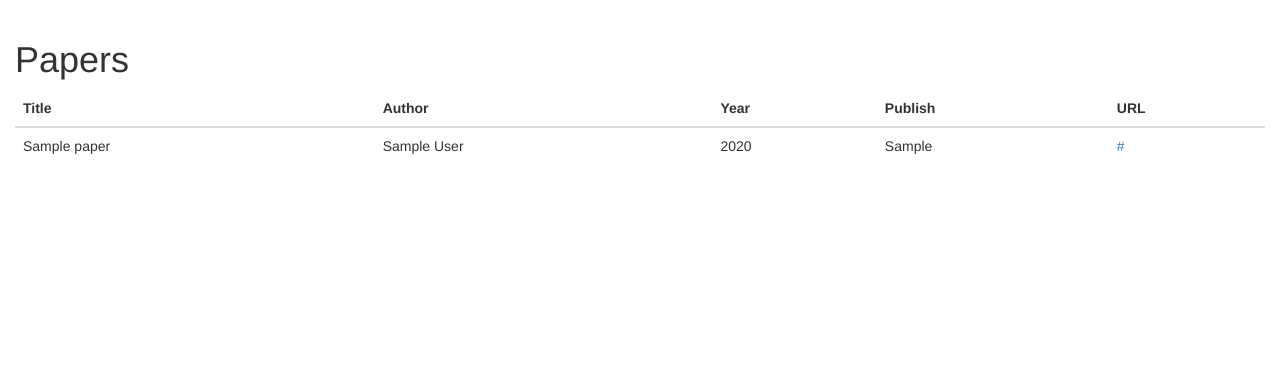
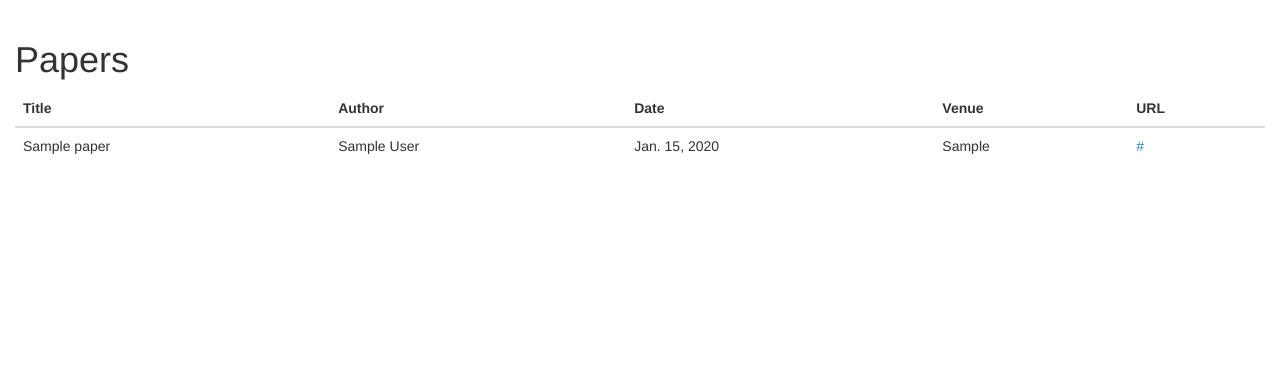
Before and after one commit to unl-pal/argv-www, a Django app: page /papers/ in a window 1280 px wide. Shown: the part 52-420 px from the top of the page. Run offline with Django 3.2, Linux system fonts and the light colour scheme; tables that the repository leaves empty hold one stand-in row (values such as "Sample post"); some libraries are stand-ins or nearby versions.

Commit message:
change paper year field to date

```diff
--- a/website/models.py
+++ b/website/models.py
@@ -1,3 +1,4 @@
+import datetime
 from django.db import models
 from django.contrib.auth.models import User
 from django.db.models.signals import post_save
@@ -7,7 +8,7 @@ from django.dispatch import receiver
 class Paper(models.Model):
     author = models.CharField(max_length=250, default="")
     title = models.CharField(max_length=250, default="")
-    year = models.IntegerField(default=None)
+    date = models.DateField(default=datetime.date.today)
     publish = models.CharField(max_length=250, default="")
     link = models.CharField(max_length=1000, default="")
 
--- a/website/templates/website/papers.html
+++ b/website/templates/website/papers.html
@@ -9,8 +9,8 @@
                 <tr>
                     <th>Title</th>
                     <th>Author</th>
-                    <th>Year</th>
-                    <th>Publish</th>
+                    <th>Date</th>
+                    <th>Venue</th>
                     <th>URL</th>
                 </tr>
             </thead>
@@ -20,7 +20,7 @@
                     <tr>
                         <td>{{ paper.title }}</td>
                         <td>{{ paper.author }}</td>
-                        <td>{{ paper.year }}</td>
+                        <td>{{ paper.date }}</td>
                         <td>{{ paper.publish }}</td>
                         <td><a href="{{ paper.link }}" target="_blank">{{ paper.link }}</a></td>
                     </tr>
```
